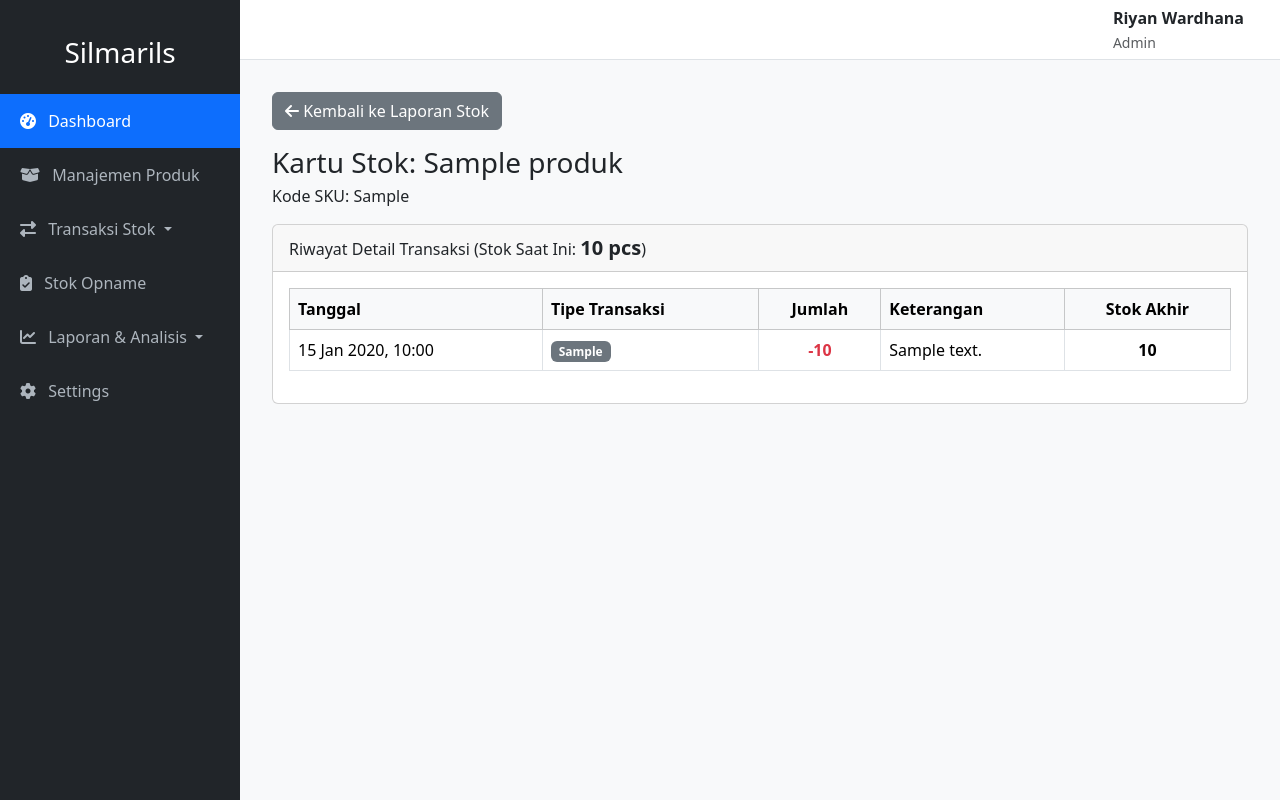
After one commit to RiyanWardhana22/Sistem-Inventori, a PHP site: page /sistem-inventori/pages/laporan_stok/kartu_stok.php?id=1 in a window 1280 px wide. The commit adds this page. Run offline with PHP 8.4, Linux system fonts and the light colour scheme; tables that the repository leaves empty or names only in its code hold one stand-in row (values such as "Sample post").

Commit message:
add: Reports Stock

```diff
--- a/includes/sidebar.php
+++ b/includes/sidebar.php
@@ -25,12 +25,20 @@
             <a href="<?php echo BASE_URL; ?>pages/stok_opname/">
                         <i class="fas fa-clipboard-check me-2"></i> Stok Opname
             </a>
-            <a href="#">
+            <a href="#laporanSubmenu" data-bs-toggle="collapse" class="dropdown-toggle">
                         <i class="fas fa-chart-line me-2"></i> Laporan & Analisis
             </a>
-            <a href="#">
-                        <i class="fas fa-database me-2"></i> Data Master
-            </a>
+            <ul class="collapse list-unstyled" id="laporanSubmenu">
+                        <li>
+                                    <a href="<?php echo BASE_URL; ?>pages/laporan_stok/">Laporan Stok</a>
+                        </li>
+                        <li>
+                                    <a href="#">Laporan Penjualan</a>
+                        </li>
+                        <li>
+                                    <a href="#">Laporan Produk BS</a>
+                        </li>
+            </ul>
             <a href="#">
                         <i class="fas fa-cog me-2"></i> Settings
             </a>
--- /dev/null
+++ b/pages/laporan_stok/kartu_stok.php
@@ -0,0 +1,97 @@
+<?php
+include_once(__DIR__ . '/../../includes/header.php');
+
+if (!isset($_GET['id']) || empty($_GET['id'])) {
+            redirect(BASE_URL . 'pages/laporan_stok/');
+}
+
+$id_produk = $_GET['id'];
+
+$stmtProduk = $pdo->prepare("SELECT * FROM produk WHERE id_produk = ?");
+$stmtProduk->execute([$id_produk]);
+$produk = $stmtProduk->fetch(PDO::FETCH_ASSOC);
+
+if (!$produk) {
+            redirect(BASE_URL . 'pages/laporan_stok/');
+}
+
+$stmtRiwayat = $pdo->prepare("SELECT * FROM riwayat_stok WHERE id_produk = ? ORDER BY tanggal_transaksi DESC, id_riwayat DESC");
+$stmtRiwayat->execute([$id_produk]);
+$riwayat_list = $stmtRiwayat->fetchAll(PDO::FETCH_ASSOC);
+?>
+
+<a href="index.php" class="btn btn-secondary mb-3"><i class="fas fa-arrow-left"></i> Kembali ke Laporan Stok</a>
+<h1 class="h3 mb-1">Kartu Stok: <?php echo htmlspecialchars($produk['nama_produk']); ?></h1>
+<p class="mb-3">Kode SKU: <?php echo htmlspecialchars($produk['kode_sku']); ?></p>
+
+<div class="card">
+            <div class="card-header">
+                        Riwayat Detail Transaksi (Stok Saat Ini: <strong class="fs-5"><?php echo $produk['stok_saat_ini']; ?> pcs</strong>)
+            </div>
+            <div class="card-body">
+                        <div class="table-responsive">
+                                    <table class="table table-bordered">
+                                                <thead class="table-light">
+                                                            <tr>
+                                                                        <th>Tanggal</th>
+                                                                        <th>Tipe Transaksi</th>
+                                                                        <th class="text-center">Jumlah</th>
+                                                                        <th>Keterangan</th>
+                                                                        <th class="text-center">Stok Akhir</th>
+                                                            </tr>
+                                                </thead>
+                                                <tbody>
+                                                            <?php
+                                                            $stok_berjalan = $produk['stok_saat_ini'];
+
+                                                            if (count($riwayat_list) > 0) {
+                                                                        foreach ($riwayat_list as $riwayat) {
+                                                                                    $jumlah = (int)$riwayat['jumlah'];
+                                                                                    $tipe = $riwayat['tipe_transaksi'];
+
+                                                                                    $stok_akhir_saat_itu = $stok_berjalan;
+                                                            ?>
+                                                                                    <tr>
+                                                                                                <td><?php echo date('d M Y, H:i', strtotime($riwayat['tanggal_transaksi'])); ?></td>
+                                                                                                <td>
+                                                                                                            <?php
+                                                                                                            $badge_class = 'bg-secondary';
+                                                                                                            if ($tipe == 'masuk') $badge_class = 'bg-success';
+                                                                                                            if ($tipe == 'keluar') $badge_class = 'bg-danger';
+                                                                                                            if ($tipe == 'bs') $badge_class = 'bg-warning text-dark';
+                                                                                                            if ($tipe == 'penyesuaian') $badge_class = 'bg-info text-dark';
+                                                                                                            echo "<span class='badge {$badge_class}'>" . ucfirst($tipe) . "</span>";
+                                                                                                            ?>
+                                                                                                </td>
+                                                                                                <td class="text-center fw-bold">
+                                                                                                            <?php
+                                                                                                            if ($tipe == 'masuk' || ($tipe == 'penyesuaian' && $jumlah > 0)) {
+                                                                                                                        echo "<span class='text-success'>+{$jumlah}</span>";
+                                                                                                            } else {
+                                                                                                                        echo "<span class='text-danger'>-{$jumlah}</span>";
+                                                                                                            }
+                                                                                                            ?>
+                                                                                                </td>
+                                                                                                <td><?php echo htmlspecialchars($riwayat['keterangan']); ?></td>
+                                                                                                <td class="text-center fw-bold"><?php echo $stok_akhir_saat_itu; ?></td>
+                                                                                    </tr>
+                                                            <?php
+                                                                                    if ($tipe == 'masuk' || ($tipe == 'penyesuaian' && $jumlah > 0)) {
+                                                                                                $stok_berjalan -= $jumlah;
+                                                                                    } else {
+                                                                                                $stok_berjalan += $jumlah;
+                                                                                    }
+                                                                        }
+                                                            } else {
+                                                                        echo "<tr><td colspan='5' class='text-center'>Tidak ada riwayat transaksi untuk produk ini.</td></tr>";
+                                                            }
+                                                            ?>
+                                                </tbody>
+                                    </table>
+                        </div>
+            </div>
+</div>
+
+<?php
+include_once(__DIR__ . '/../../includes/footer.php');
+?>
```
Also changed, not shown: pages/laporan_stok/index.php (added, +51 -0 lines).
